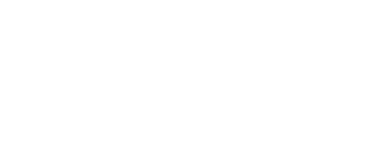
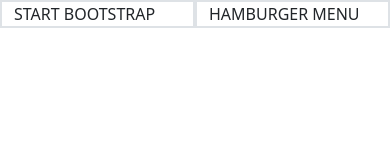
Before and after one commit to EmanueleCozzolino18/html-css-bootstrap-freelancer, a plain HTML site: page index.html in a window 390 px wide. Drawn offline with nearby package versions, Linux system fonts and the light colour scheme.

Commit message:
[UPD] Created header block structure using bootstrap, Responsiveness included

```diff
--- a/index.html
+++ b/index.html
@@ -10,6 +10,24 @@
 </head>
 
 <body>
+    <!-- HEADER PAGINA-->
+    <header>
+        <div class="container-xl">
+            <div class="row">
+                <div class="col border border-2">START BOOTSTRAP</div>
+                <div class="col border border-2">
+                    <!-- MENU VISIBILE SOLO SU MOBILE -->
+                    <div class="ec_hmenu d-block d-md-none">
+                        HAMBURGER MENU
+                    </div>
+                    <!-- MENU VISIBILE SOLO SU TABLET DESKTOP-->
+                    <div class="ec_navmenu d-none d-md-block">
+                        MENU TABLET / DESKTOP
+                    </div>
+                </div>
+            </div>
+        </div>
+    </header>
 
 </body>
 
```
Also changed, not shown: css/style.css (added).
